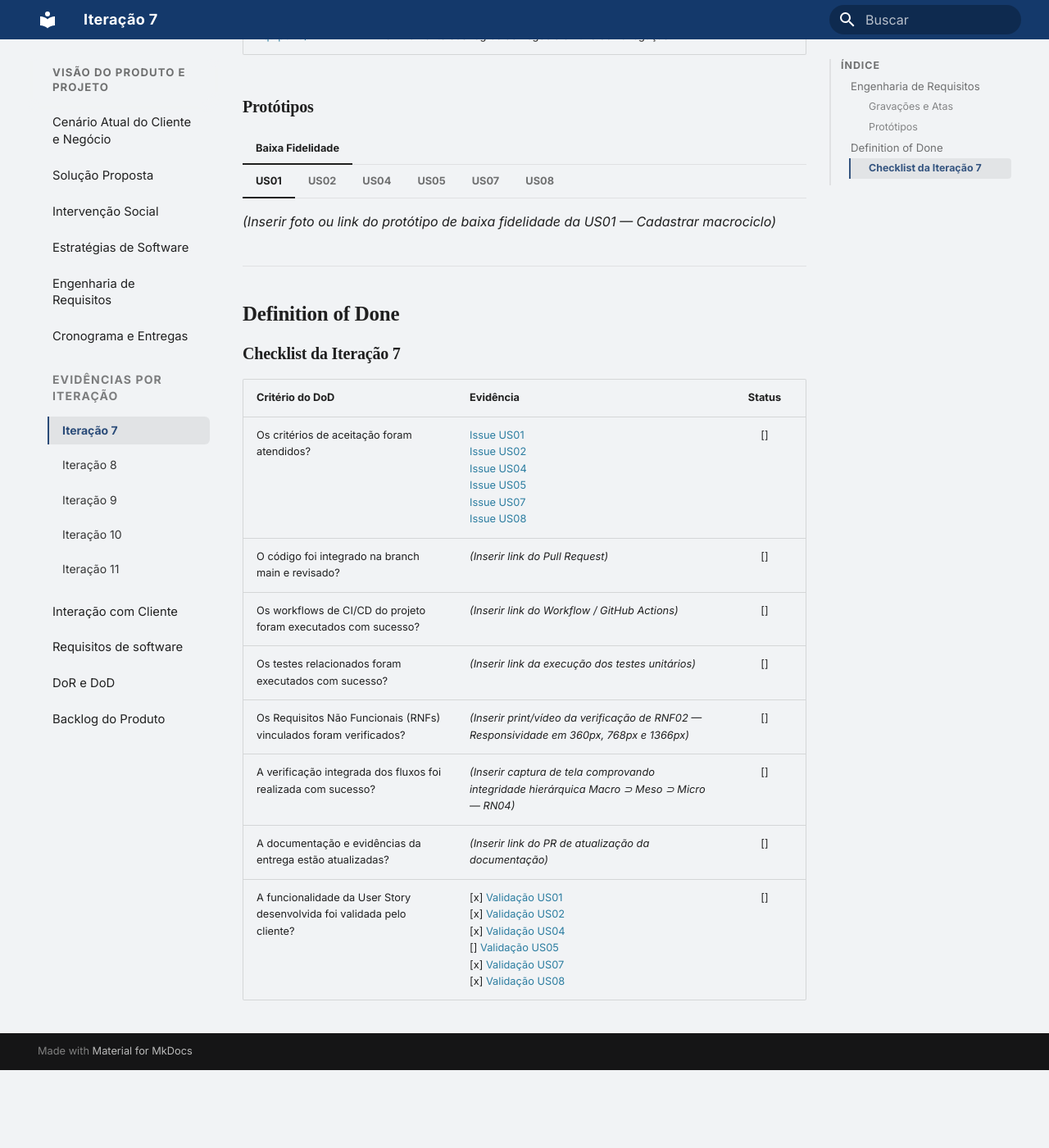
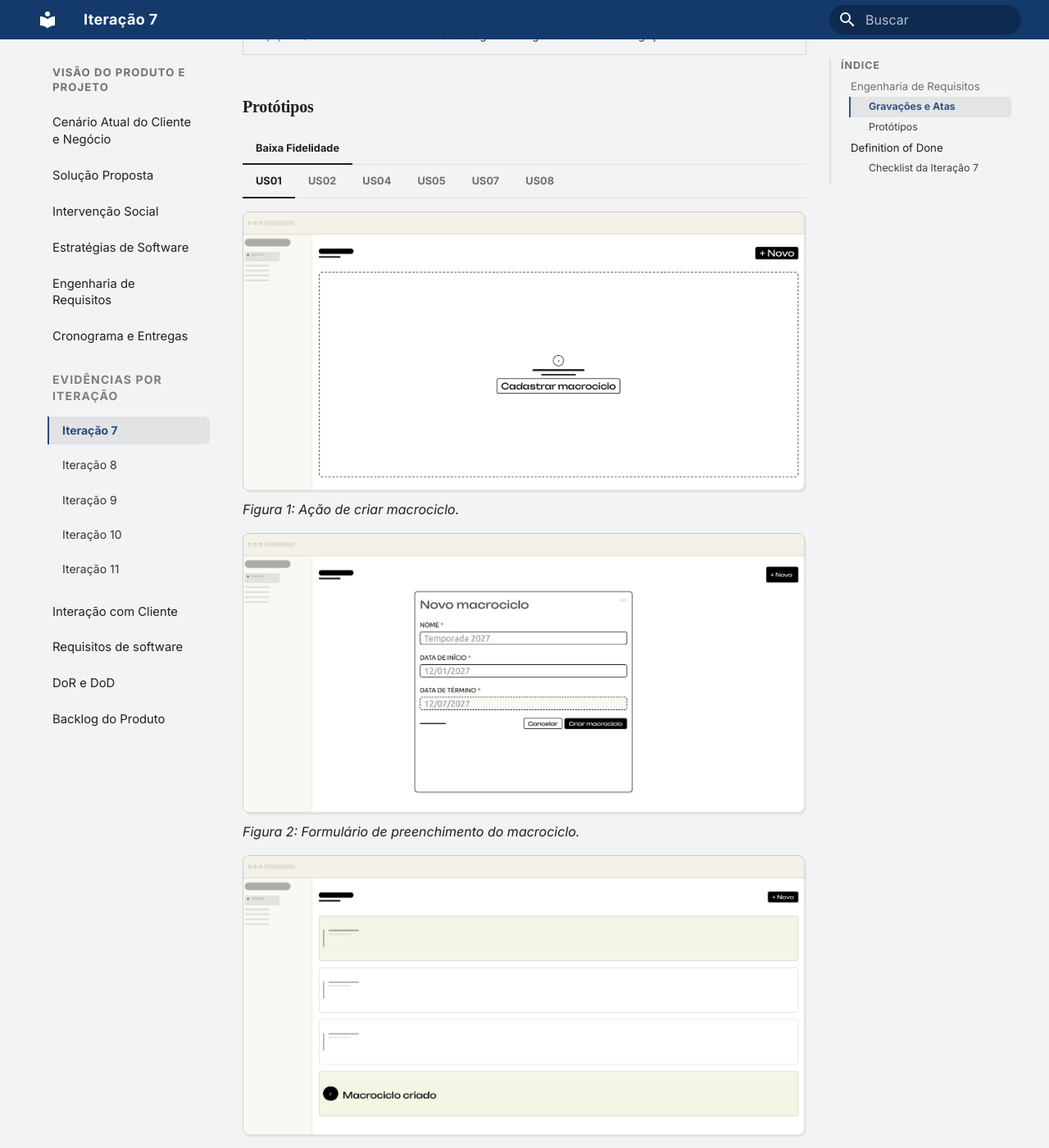
Before and after one commit to mdsreq-fga-unb/REQ-2026.2-T01-FutBoard, an MkDocs documentation site: the page built from docs/visao-produto/evidencias-ciclos/EV_C1.md, in a window 1280 px wide and 1400 px high, scrolled down 1035 px. Shown: the whole window at 82% size. Built offline with MkDocs 1.6.1 and Material for MkDocs 9.7.7, drawn with Linux system fonts in a browser that asks for light colours; before the commit the page ends 2340 px from its top, so only the background shows below that; part of the change alters nothing that is shown; some of the changed text lies outside the part shown.

Commit message:
docs: adiciona imagens dos prototipos de baixa fidelidade na EV_C1

```diff
--- a/docs/visao-produto/evidencias-ciclos/EV_C1.md
+++ b/docs/visao-produto/evidencias-ciclos/EV_C1.md
@@ -25,40 +25,58 @@
 === "Baixa Fidelidade"
 
     === "US01"
-        <!-- Inserir foto ou link do protótipo da US01 abaixo -->
-        *(Inserir foto ou link do protótipo de baixa fidelidade da US01 — Cadastrar macrociclo)*
+        ![Criar macrociclo](../../assets/evidencias/US01_criar_macrociclo.jpeg)
+        *Figura 1: Ação de criar macrociclo.*
 
-        <!-- Exemplo: ![Baixa Fidelidade US01](../../assets/Evidencias/BaixaFidelidade/US01.png) -->
+        ![Novo macrociclo](../../assets/evidencias/US01_novo_macrociclo.jpeg)
+        *Figura 2: Formulário de preenchimento do macrociclo.*
+
+        ![Lista de macrociclos atualizada](../../assets/evidencias/US01_lista_atualizada.jpeg)
+        *Figura 3: Listagem de macrociclos atualizada.*
 
     === "US02"
-        <!-- Inserir foto ou link do protótipo da US02 abaixo -->
-        *(Inserir foto ou link do protótipo de baixa fidelidade da US02 — Editar macrociclo)*
+        ![Editar macrociclo](../../assets/evidencias/US02_editar_macrociclo.jpeg)
+        *Figura 1: Seleção para edição do macrociclo.*
 
-        <!-- Exemplo: ![Baixa Fidelidade US02](../../assets/Evidencias/BaixaFidelidade/US02.png) -->
+        ![Edição do macrociclo](../../assets/evidencias/US02_editar_macrociclo_2.jpeg)
+        *Figura 2: Formulário de edição dos dados do macrociclo.*
 
     === "US04"
-        <!-- Inserir foto ou link do protótipo da US04 abaixo -->
-        *(Inserir foto ou link do protótipo de baixa fidelidade da US04 — Cadastrar mesociclo)*
+        ![Novo mesociclo](../../assets/evidencias/US04_novo_mesociclo.jpeg)
+        *Figura 1: Formulário de preenchimento do mesociclo.*
 
-        <!-- Exemplo: ![Baixa Fidelidade US04](../../assets/Evidencias/BaixaFidelidade/US04.png) -->
+        ![Lista de mesociclos atualizada](../../assets/evidencias/US04_lista_atualizada.jpeg)
+        *Figura 2: Listagem de mesociclos atualizada.*
 
     === "US05"
-        <!-- Inserir foto ou link do protótipo da US05 abaixo -->
-        *(Inserir foto ou link do protótipo de baixa fidelidade da US05 — Editar mesociclo)*
+        ![Editar mesociclo](../../assets/evidencias/US05_editar_mesociclo.jpeg)
+        *Figura 1: Seleção para edição do mesociclo.*
 
-        <!-- Exemplo: ![Baixa Fidelidade US05](../../assets/Evidencias/BaixaFidelidade/US05.png) -->
+        ![Edição do mesociclo](../../assets/evidencias/US05_editar_mesociclo_2.jpeg)
+        *Figura 2: Formulário de edição dos dados do mesociclo.*
+
+        ![Lista de mesociclos atualizada](../../assets/evidencias/US05_lista_atualizada.jpeg)
+        *Figura 3: Listagem de mesociclos atualizada após edição.*
 
     === "US07"
-        <!-- Inserir foto ou link do protótipo da US07 abaixo -->
-        *(Inserir foto ou link do protótipo de baixa fidelidade da US07 — Cadastrar microciclo)*
+        ![Cadastrar novo microciclo](../../assets/evidencias/US07_cadastrar_novo_microciclo.jpeg)
+        *Figura 1: Ação de cadastrar novo microciclo.*
 
-        <!-- Exemplo: ![Baixa Fidelidade US07](../../assets/Evidencias/BaixaFidelidade/US07.png) -->
+        ![Novo microciclo](../../assets/evidencias/US07_novo_microciclo.jpeg)
+        *Figura 2: Formulário de preenchimento do microciclo.*
+
+        ![Lista de microciclos atualizada](../../assets/evidencias/US07_lista_atualizada.jpeg)
+        *Figura 3: Listagem de microciclos atualizada.*
 
     === "US08"
-        <!-- Inserir foto ou link do protótipo da US08 abaixo -->
-        *(Inserir foto ou link do protótipo de baixa fidelidade da US08 — Editar microciclo)*
+        ![Editar microciclo](../../assets/evidencias/US08_editar_microciclo.jpeg)
+        *Figura 1: Seleção para edição do microciclo.*
 
-        <!-- Exemplo: ![Baixa Fidelidade US08](../../assets/Evidencias/BaixaFidelidade/US08.png) -->
+        ![Edição do microciclo](../../assets/evidencias/US08_editar_microciclo_2.jpeg)
+        *Figura 2: Formulário de edição dos dados do microciclo.*
+
+        ![Lista de microciclos atualizada](../../assets/evidencias/US08_lista_atualizada.jpeg)
+        *Figura 3: Listagem de microciclos atualizada após edição.*
 
 ---
 
```
Also changed, not shown: docs/assets/evidencias/US01_criar_macrociclo.jpeg (added), docs/assets/evidencias/US01_lista_atualizada.jpeg (added), docs/assets/evidencias/US01_novo_macrociclo.jpeg (added), docs/assets/evidencias/US02_editar_macrociclo.jpeg (added), docs/assets/evidencias/US02_editar_macrociclo_2.jpeg (added), docs/assets/evidencias/US04_lista_atualizada.jpeg (added), docs/assets/evidencias/US04_novo_mesociclo.jpeg (added), docs/assets/evidencias/US05_editar_mesociclo.jpeg (added), docs/assets/evidencias/US05_editar_mesociclo_2.jpeg (added), docs/assets/evidencias/US05_lista_atualizada.jpeg (added), docs/assets/evidencias/US07_cadastrar_novo_microciclo.jpeg (added), docs/assets/evidencias/US07_lista_atualizada.jpeg (added), docs/assets/evidencias/US07_novo_microciclo.jpeg (added), docs/assets/evidencias/US08_editar_microciclo.jpeg (added), 2 more files.
